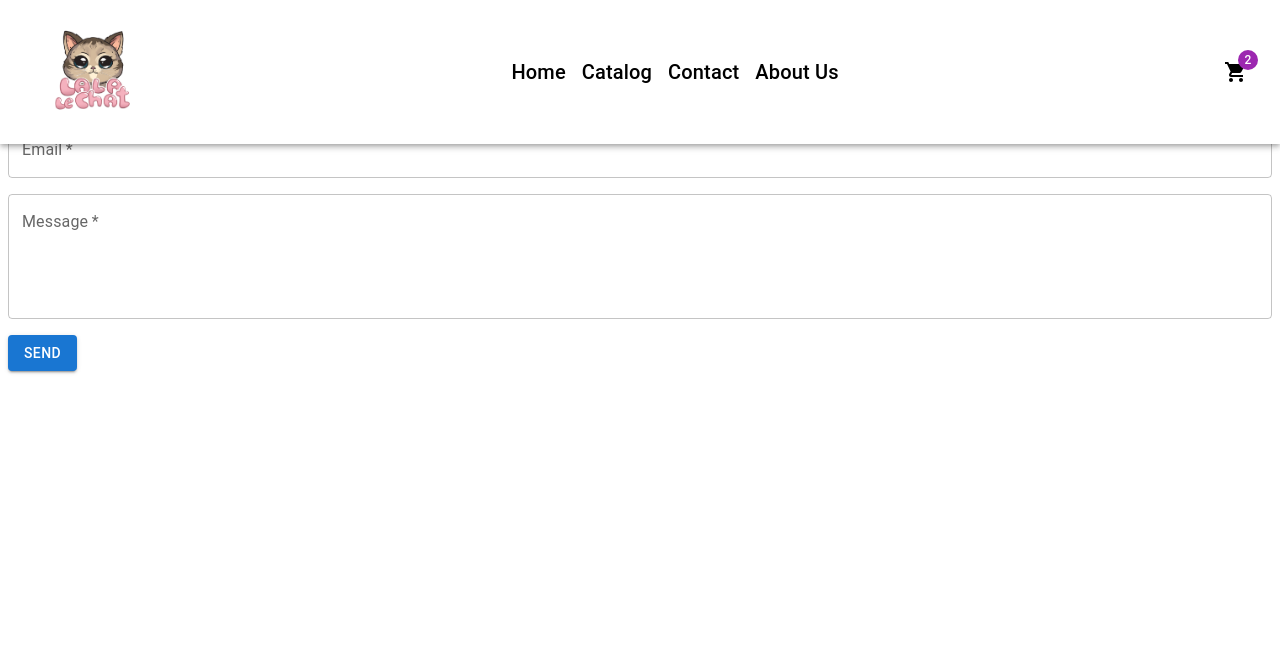
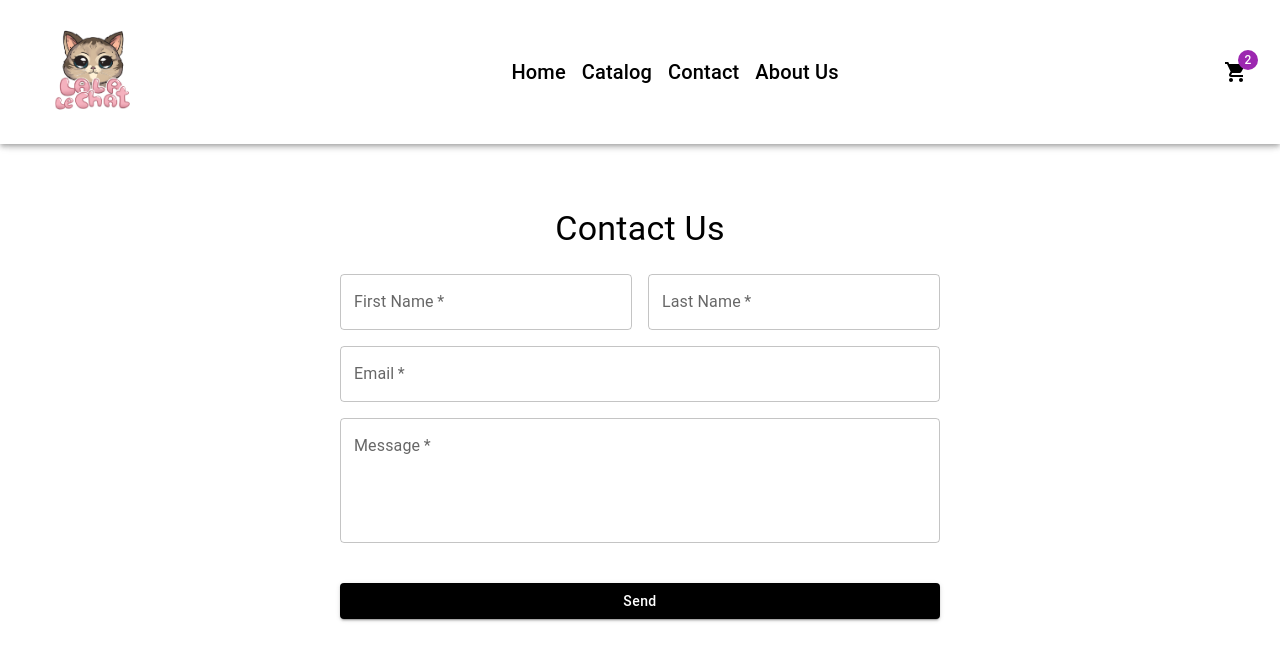
Before and after one commit to ahkoklol/ig3-projet-web-front, a React (Create React App) app: page /contact in a window 1280 px wide. Shown: the top 660 px of the page. Built offline with nearby package versions, Linux system fonts and the light colour scheme.

Commit message:
Contact done

```diff
--- a/src/pages/Catalog/Catalog.jsx
+++ b/src/pages/Catalog/Catalog.jsx
@@ -1,12 +1,9 @@
-import React from 'react';
+import React from 'react'
 
 const Catalog = () => {
   return (
-    <div>
-      <h1>Catalog</h1>
-      {/* add your catalog content here */}
-    </div>
-  );
-};
+    <div>Catalog</div>
+  )
+}
 
-export default Catalog;
+export default Catalog
--- a/src/pages/Contact/Contact.jsx
+++ b/src/pages/Contact/Contact.jsx
@@ -8,13 +8,13 @@ const Contact = () => {
   };
 
   return (
-    <div>
-      <Typography variant="h4" component="h1">
+    <div style={{ padding: '200px 16px', maxWidth: '600px', margin: '0 auto' }}>
+      <Typography variant="h4" component="h1" align="center" gutterBottom>
         Contact Us
       </Typography>
-      <form onSubmit={handleSubmit}>
+      <form onSubmit={handleSubmit} style={{ marginTop: '24px'}}>
         <Grid container spacing={2}>
-          <Grid item xs={12} sm={6}>
+          <Grid item xs={12} sm={6} >
             <TextField required label="First Name" fullWidth />
           </Grid>
           <Grid item xs={12} sm={6}>
@@ -23,11 +23,11 @@ const Contact = () => {
           <Grid item xs={12}>
             <TextField required label="Email" fullWidth />
           </Grid>
-          <Grid item xs={12}>
+          <Grid item xs={12} >
             <TextField required label="Message" multiline rows={4} fullWidth />
           </Grid>
-          <Grid item xs={12}>
-            <Button type="submit" variant="contained" color="primary">
+          <Grid item xs={12} style={{ marginTop: '24px' }}>
+            <Button type="submit" variant="contained" color="primary" fullWidth style={{ backgroundColor: 'black', textTransform:'none' }}>
               Send
             </Button>
           </Grid>
```
